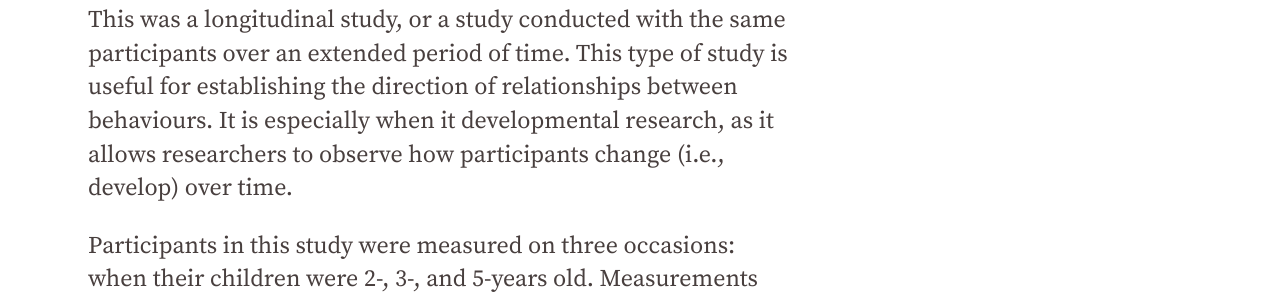
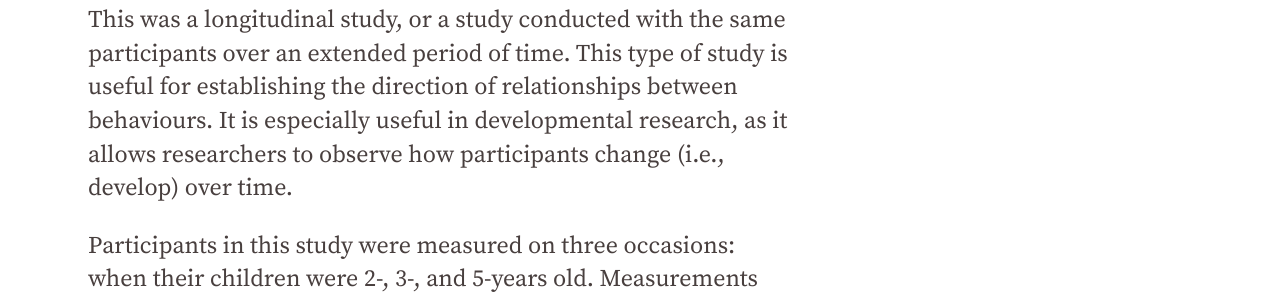
Before and after one commit to famliy-screen-time/familyscreentime.ca, a Jekyll site: the page built from _posts/2020-03-15-cause-effect-in-screen-time-and-developmental-progress.md, in a window 1280 px wide and 900 px high, scrolled down 640 px. Shown: the part 258-558 px from the top of the window. Built offline with Jekyll 4.4.1, drawn with Linux system fonts in a browser that asks for light colours; nearby versions of some CDN libraries; some of the changed text lies outside the part shown.

Commit message:
Update Blog “2020-03-15-cause-effect-in-screen-time-and-developmental-progress”

```diff
--- a/_posts/2020-03-15-cause-effect-in-screen-time-and-developmental-progress.md
+++ b/_posts/2020-03-15-cause-effect-in-screen-time-and-developmental-progress.md
@@ -10,7 +10,7 @@ Early childhood is a key developmental stage. As such, it is important to know a
 
 ## Longitudinal Studies
 
-This was a longitudinal study, or a study conducted with the same participants over an extended period of time. This type of study is useful for establishing the direction of relationships between behaviours. It is especially when it developmental research, as it allows researchers to observe how participants change (i.e., develop) over time.
+This was a longitudinal study, or a study conducted with the same participants over an extended period of time. This type of study is useful for establishing the direction of relationships between behaviours. It is especially useful in developmental research, as it allows researchers to observe how participants change (i.e., develop) over time.
 
 Participants in this study were measured on three occasions: when their children were 2-, 3-, and 5-years old. Measurements included a developmental progress questionnaire and an estimate of screen time on a typical day, both reported by the mother.
 
```
Also changed, not shown: other parts of _posts/2020-03-15-cause-effect-in-screen-time-and-developmental-progress.md (+1 -1 lines).
